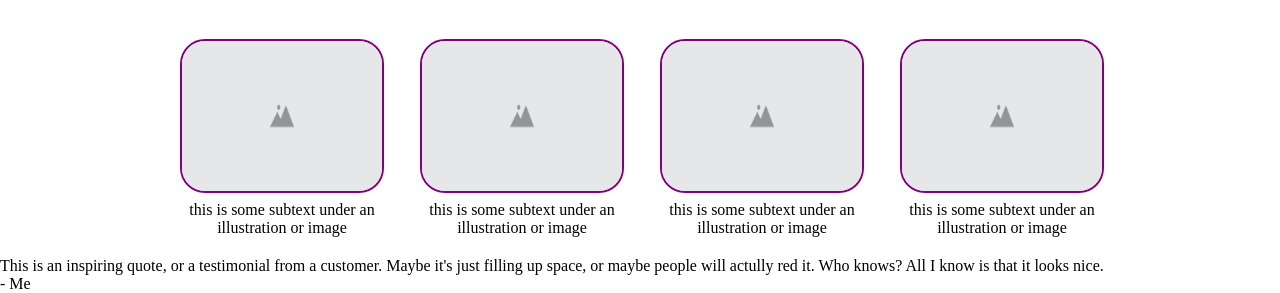
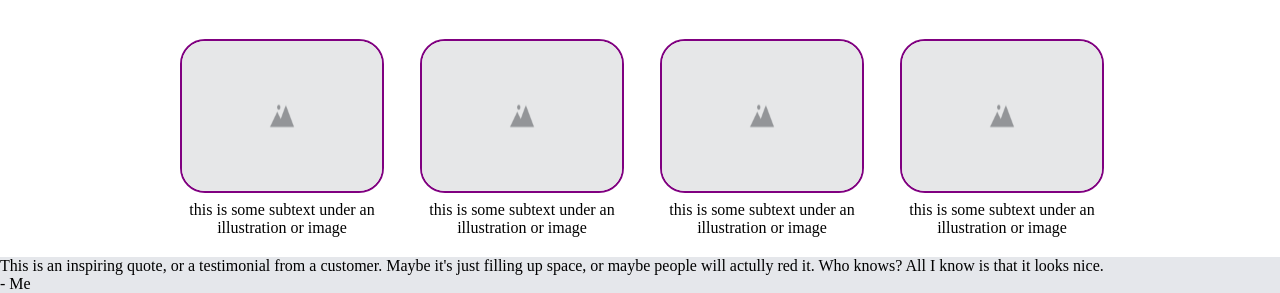
Before and after one commit to MohammedAlmanea/LandingPage, a plain HTML site: page index.html in a window 1280 px wide. Shown: the part 550-843 px from the top of the page. Drawn offline with Linux system fonts and the light colour scheme.

Commit message:
Changed quote div class name

```diff
--- a/index.html
+++ b/index.html
@@ -51,8 +51,8 @@
         </div>
         </div>
 
-        <div class="quote">
-            <div>This is an inspiring quote, or a testimonial from a customer. Maybe it's just filling up space, or maybe people will actully red it. Who knows? All I know is that it looks nice.
+        <div class="part3">
+            <div class ="quote">This is an inspiring quote, or a testimonial from a customer. Maybe it's just filling up space, or maybe people will actully red it. Who knows? All I know is that it looks nice.
 
         <div class="who">- Me</div>
     </div>
--- a/style.css
+++ b/style.css
@@ -61,6 +61,10 @@ body {
     margin-bottom: 8px;
 }
 
+.quote {
+    background-color: #e5e7eb;
+}
+
 .header a {
     font-size: 18px;
     color: #e5e7eb;
```
